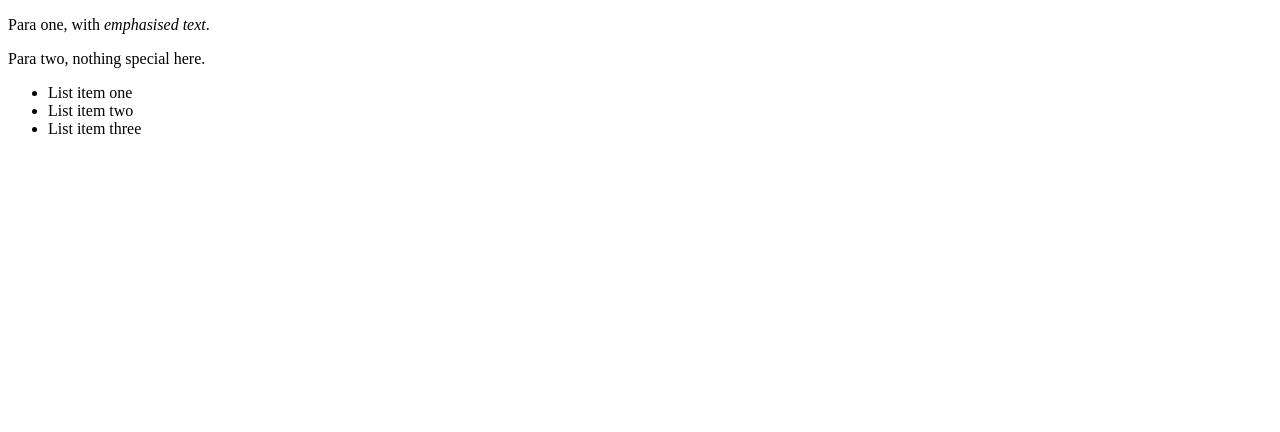
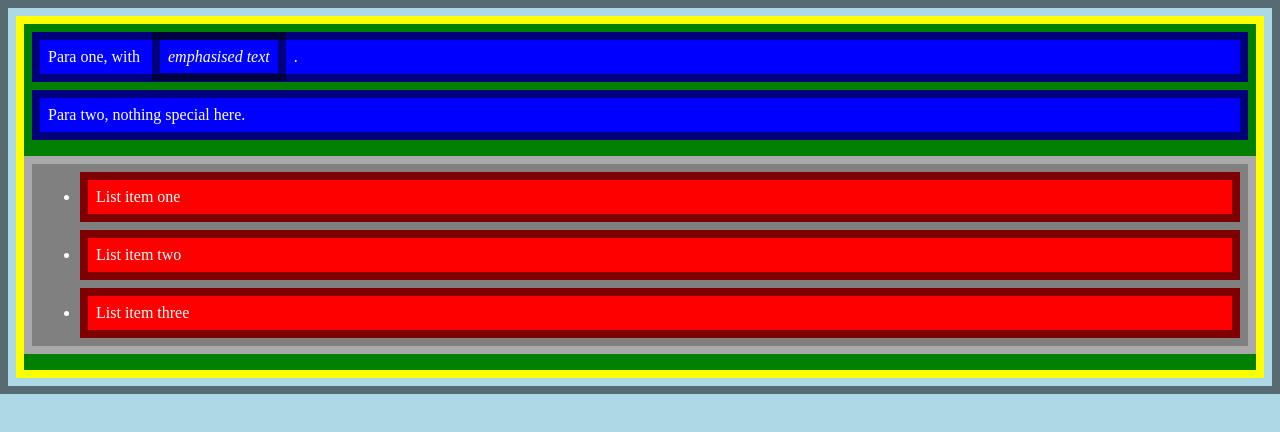
Before and after one commit to RamiMhanna/RamiMhanna.github.io, a plain HTML site: page scratch/box-model/box-model.html in a window 1280 px wide. Drawn offline with Linux system fonts and the light colour scheme.

Commit message:
Box Models

```diff
--- a/scratch/box-model/style.css
+++ b/scratch/box-model/style.css
@@ -0,0 +1,32 @@
+* {
+  border: .5em solid rgba(0, 0, 0, 0.5);
+}
+
+html {
+  background-color: lightblue;
+  border: .em solid purple;
+}
+
+body {
+  background-color: green;
+  border: .5em solid yellow;
+}
+
+p, li, em {
+  color: white;
+  padding:.5em;
+  margin: .5em;
+}
+
+ul {
+  background-color: gray;
+  border-color: darkgray;
+}
+
+p {
+  background-color: blue;
+}
+
+li {
+  background-color: red;
+}
```
Also changed, not shown: scratch/box-model/box-model.html (+0 -3 lines).
